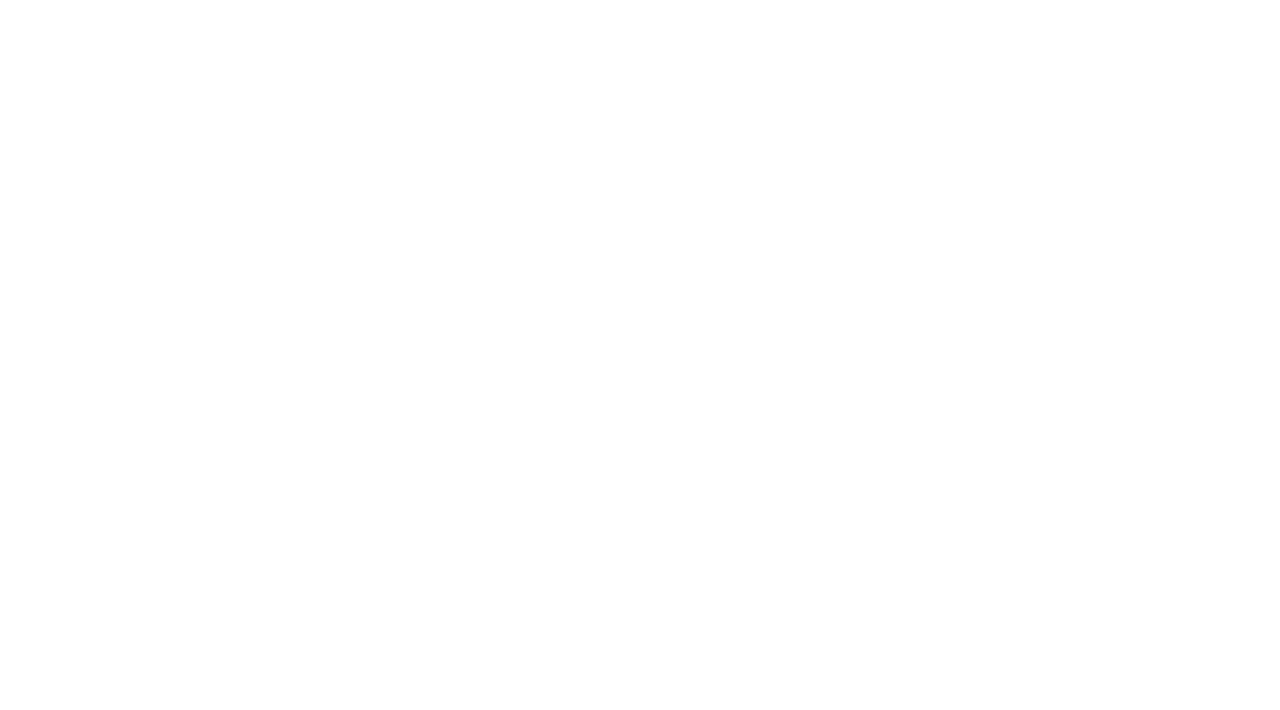
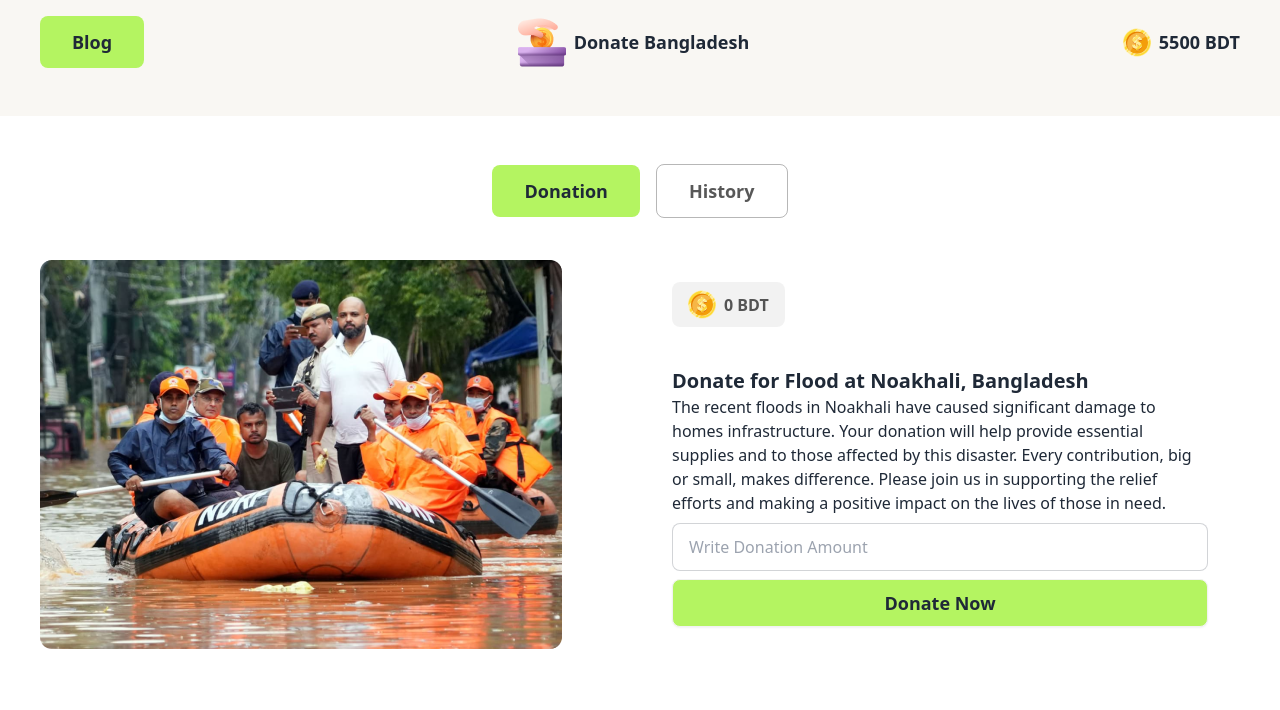
Before and after one commit to SK-Jabed/B10-Assignment-05, a plain HTML site: page index.html in a window 1280 px wide. Drawn offline with nearby package versions, Linux system fonts and the light colour scheme.

Commit message:
Navbar Section Done

```diff
--- a/index.html
+++ b/index.html
@@ -1,19 +1,124 @@
 <!DOCTYPE html>
-<html lang="en">
+<html lang="en" data-theme="light">
   <head>
     <meta charset="UTF-8">
     <meta name="viewport" content="width=device-width, initial-scale=1.0">
-    <title>Assignment 5</title>
+    <title>DOM Quest Build and Manipulate</title>
+
+    <!-- Font: Lexend Font -->
+    <link rel="preconnect" href="https://fonts.googleapis.com">
+    <link rel="preconnect" href="https://fonts.gstatic.com" crossorigin>
+    <link href="https://fonts.googleapis.com/css2?family=Lexend:wght@100..900&display=swap" rel="stylesheet">
+
+    <!-- Link: Font Awesome CDN -->
+    <script src="https://kit.fontawesome.com/f811dd765f.js" crossorigin="anonymous"></script>
+
+    <!-- Link: Tailwind CSS & DaisyUI CDN -->
+    <link href="https://cdn.jsdelivr.net/npm/daisyui@4.7.2/dist/full.min.css" rel="stylesheet" type="text/css" />
+    <script src="https://cdn.tailwindcss.com"></script>
+
+    <!-- Tailwind CSS Configuration -->
+    <script>
+      tailwind.config = {
+        theme: {
+          extend: {
+            colors: {
+              'primaryColor': '#FFFFFF',
+              'secondaryColor': '#F9F7F3',
+              'primaryTextColor': 'rgb(17, 17, 17)',
+              'secondaryTextColor': 'rgba(17, 17, 17, 0.7)',
+              'tertiaryTextColor': 'rgba(17, 17, 17, 0.4)',
+              'primaryBorderColor': 'rgba(17, 17, 17, 0.1)',
+              'secondaryBorderColor': 'rgba(17, 17, 17, 0.3)',
+              'buttonColor': '#B4F461',
+              'coinButtonColor': 'rgba(17, 17, 17, 0.05)',
+            },
+            fontFamily: {
+              'Lexend': "Lexend",
+            }
+          }
+        }
+      }
+    </script>
+
+    <!-- Font Style -->
+    <!-- <style>
+      .lexend-font {
+        font-family: "Lexend", sans-serif;
+      }
+    </style> -->
   </head>
-  <body>
-    <header>
+  <body class="lexend-font">
+    <header class="bg-secondaryColor">
+      <!-- Navbar Section Start Here -->
+      <nav class="container mx-auto px-6 pt-4 pb-12 md:px-10">
+        <div class="navbar-content flex justify-between items-center">
+          <div class="navbar-left">
+            <button class="text-lg font-bold px-8 py-3 bg-buttonColor rounded-lg">Blog</button>
+          </div>
+          <div class="navbar-middle flex items-center gap-2">
+            <div class="logo">
+              <img src="./assets/logo.png" alt="">
+            </div>
+            <div class="name text-lg font-bold">
+              Donate Bangladesh
+            </div>
+          </div>
+          <div class="navbar-right flex justify-center items-center gap-2">
+            <div class="coin">
+              <img src="./assets/coin.png" alt="">
+            </div>
+            <div class="balance text-lg font-semibold">
+              5500 BDT
+            </div>
+          </div>
+        </div>
+      </nav>
+      <!-- Navbar Section End Here -->
 
     </header>
     <main>
+    <!-- Donation Section Start Here -->
+    <div class="features-btn flex justify-center items-center gap-4 mt-12 mb-4">
+      <div class="donation-btn">
+        <button class="text-lg font-bold px-8 py-3 bg-buttonColor rounded-lg">Donation</button>
+      </div>
+      <div class="history-btn">
+        <button class="text-lg text-secondaryTextColor font-bold px-8 py-3 rounded-lg border border-solid border-secondaryBorderColor">History</button>
+      </div>
+    </div>
 
+    <div class="container mx-auto px-6 pt-4 pb-12 md:px-10">
+      <div class="card-content flex justify-center items-center">
+        <div class="img w-full md:w-3/6">
+          <img src="./assets/noakhali.png" alt="">
+        </div>
+        <div class="card-body w-full h-full md:w-3/6">
+          <div class="amount-btn">
+            <button class="flex justify-center items-center gap-2 mb-8 px-4 py-2 bg-coinButtonColor rounded-lg text-base text-secondaryTextColor font-semibold">
+              <img src="./assets/coin.png" alt="">
+              0 BDT
+            </button>
+          </div>
+          <div class="card-texts">
+            <h2 class="card-title">Donate for Flood at Noakhali, Bangladesh</h2>
+            <p> The recent floods in Noakhali have caused significant damage to homes  infrastructure. Your donation will help provide essential supplies and  to those affected by this disaster. Every contribution, big or small, makes  difference. Please join us in supporting the relief efforts and making a positive impact on the lives of those in need.</p>
+          </div>
+          <div class="input-field">
+            <input type="text" placeholder="Write Donation Amount" class="input input-bordered w-full" />
+          </div>
+          <div class="donate-now-btn">
+            <button class="btn btn-wide w-full text-lg font-bold bg-buttonColor ">Donate Now</button>
+          </div>
+        </div>
+      </div>
+
+    </div>
+    <!-- Donation Section End Here -->
     </main>
     <footer>
 
     </footer>
+    <script src="./js/index.js"></script>
   </body>
 </html>
```
Also changed, not shown: assets/coin.png (added), assets/feni.png (added), assets/logo.png (added), assets/noakhali.png (added), assets/quota-protest.png (added).
